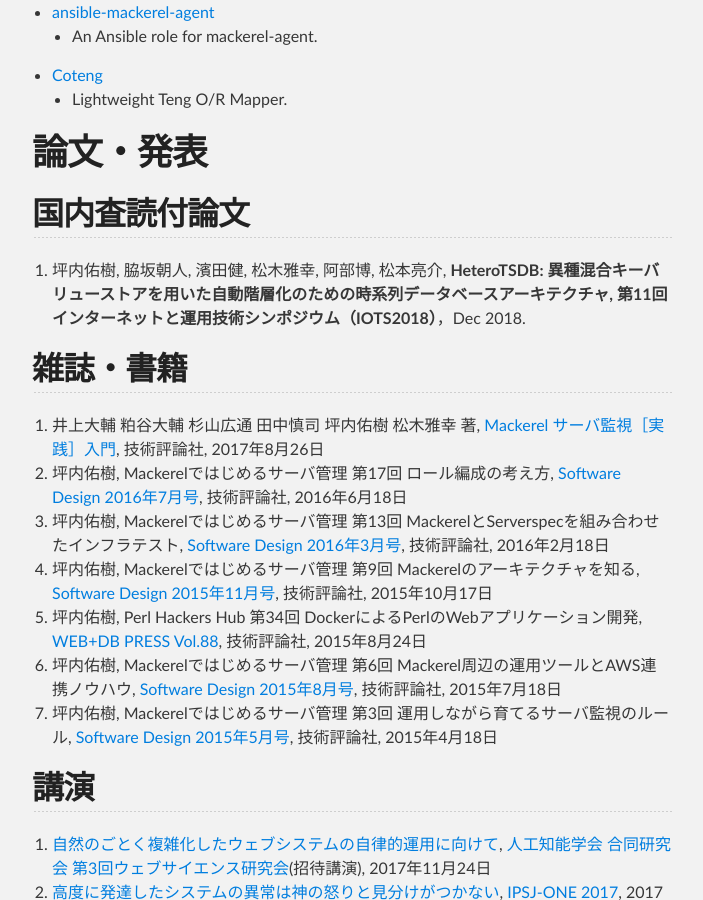
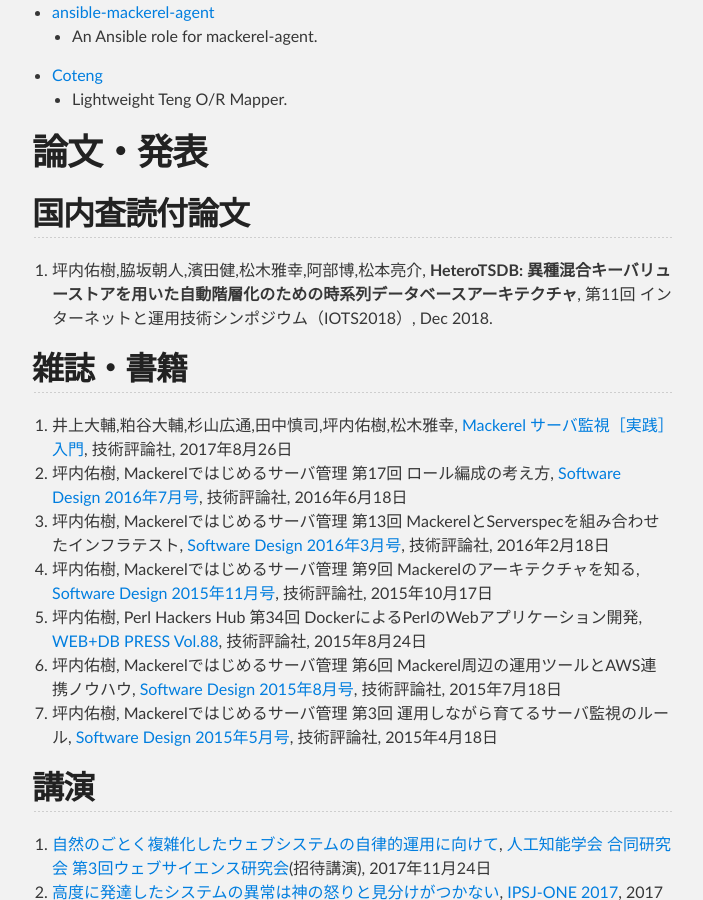
Before and after one commit to yuuki/yuuk.io, a Jekyll site: the page built from index.md, in a window 1280 px wide and 900 px high, scrolled down 1268 px. Shown: the whole window, without its empty margins (288-991 px from the left). Built offline with Jekyll 4.4.1, drawn with Linux system fonts in a browser that asks for light colours; nearby versions of some CDN libraries.

Commit message:
Sync README.md in master branch to index.md in gh-pages

```diff
--- a/index.md
+++ b/index.md
@@ -48,11 +48,11 @@
 
 ## 国内査読付論文
 
-1. 坪内佑樹, 脇坂朝人, 濱田健, 松木雅幸, 阿部博, 松本亮介, **HeteroTSDB: 異種混合キーバリューストアを用いた自動階層化のための時系列データベースアーキテクチャ, 第11回 インターネットと運用技術シンポジウム（IOTS2018）**，Dec 2018.
+1. 坪内佑樹,脇坂朝人,濱田健,松木雅幸,阿部博,松本亮介, **HeteroTSDB: 異種混合キーバリューストアを用いた自動階層化のための時系列データベースアーキテクチャ**, 第11回 インターネットと運用技術シンポジウム（IOTS2018）, Dec 2018.
 
 ## 雑誌・書籍
 
-1. 井上大輔 粕谷大輔 杉山広通 田中慎司 坪内佑樹 松木雅幸 著, [Mackerel サーバ監視［実践］入門](http://gihyo.jp/book/2017/978-4-7741-9213-0), 技術評論社, 2017年8月26日
+1. 井上大輔,粕谷大輔,杉山広通,田中慎司,坪内佑樹,松木雅幸, [Mackerel サーバ監視［実践］入門](http://gihyo.jp/book/2017/978-4-7741-9213-0), 技術評論社, 2017年8月26日
 1. 坪内佑樹, Mackerelではじめるサーバ管理 第17回 ロール編成の考え方, [Software Design 2016年7月号](http://gihyo.jp/magazine/SD/archive/2016/201607), 技術評論社, 2016年6月18日
 1. 坪内佑樹, Mackerelではじめるサーバ管理 第13回 MackerelとServerspecを組み合わせたインフラテスト, [Software Design 2016年3月号](http://gihyo.jp/magazine/SD/archive/2016/201603), 技術評論社, 2016年2月18日
 1. 坪内佑樹, Mackerelではじめるサーバ管理 第9回 Mackerelのアーキテクチャを知る, [Software Design 2015年11月号](http://gihyo.jp/magazine/SD/archive/2015/201511), 技術評論社, 2015年10月17日
```
